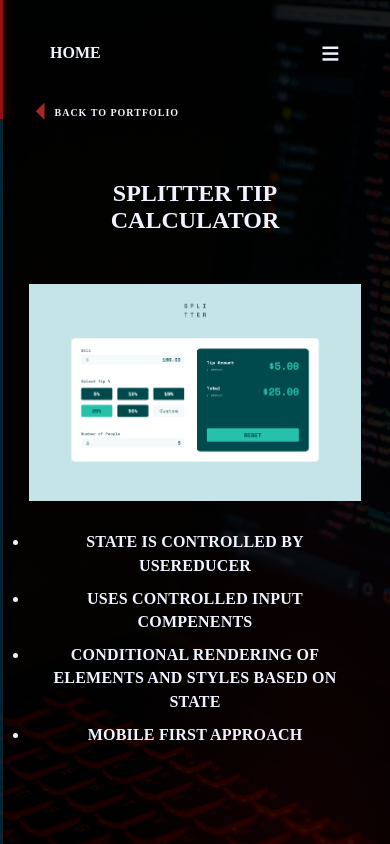
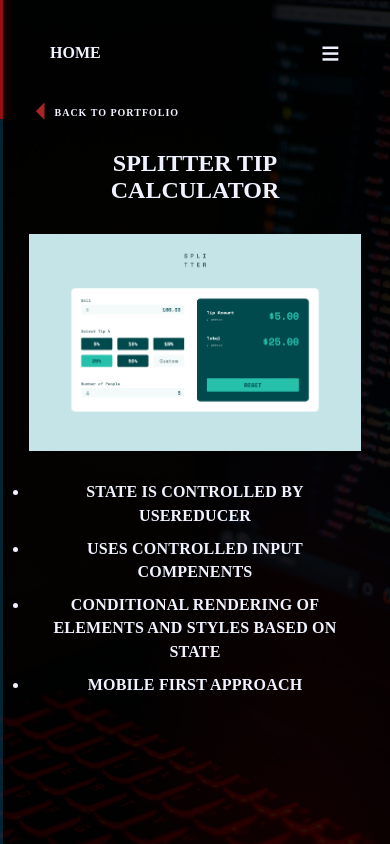
Before and after one commit to Auddity/Auddity_Portfolio_V2, a React (Create React App) app: page /portfolio/1 in a window 390 px wide. Built offline with nearby package versions, Linux system fonts and the light colour scheme; a web font is replaced by a local one.

Commit message:
mobile padding sizes

```diff
--- a/src/data/portfolioData.json
+++ b/src/data/portfolioData.json
@@ -67,7 +67,7 @@
       "id": 6,
       "title": "Countdown Timer App",
       "built_with": "Vanilla JavaScript, CSS, HTML",
-      "desc": "A small app that counts down an inputed time, then sends a notification to the users system when time is up",
+      "desc": "A timer app then sends a notification to the users system when time is up",
       "features": [
         "Utilizes the notifications API to alert the user on their system when time has expired",
         "Uses 'beforeunload' listener to notify they may loose the current running timer if they refresh or leave the page",
--- a/src/scss/_About.scss
+++ b/src/scss/_About.scss
@@ -32,6 +32,7 @@
   &-info-container {
     @include mx.flexCenter;
     max-width: 90rem;
+    padding-block-start: 3rem;
     @include mx.mq(768px) {
       padding-block: 3rem 0;
       width: 80%;
@@ -45,7 +46,7 @@
     }
 
     p {
-      padding-inline: 7rem;
+      padding-inline: 3rem;
       line-height: 2;
     }
   }
--- a/src/scss/_Portfolio.scss
+++ b/src/scss/_Portfolio.scss
@@ -33,11 +33,15 @@
       width: 100%;
       height: 100%;
 
+      // *** Use below if Odd Number of Projects ***
+
       // &:last-child {
       //   @include mx.mq(768px) {
       //     transform: translateX(50%);
       //   }
       // }
+
+      // *** Use above if Odd Number of Projects ***
 
       &:hover {
         .overlay-content {
@@ -68,7 +72,11 @@
 
           p {
             align-self: center;
-            line-height: 2;
+            line-height: 1.5;
+
+            @include mx.mqh(361px) {
+              line-height: 2;
+            }
           }
         }
 
@@ -93,8 +101,12 @@
           height: 7rem;
           background-color: v.$transparentBg;
           letter-spacing: .15rem;
-          line-height: 1.4;
+          line-height: 1.2;
           padding-block: 1rem;
+
+          @include mx.mqh(361px) {
+            line-height: 1.4;
+          }
 
           p:first-child {
             text-decoration: underline;
--- a/src/scss/_PortfolioItem.scss
+++ b/src/scss/_PortfolioItem.scss
@@ -37,9 +37,10 @@
     margin-inline: auto;
 
     h1 {
-      padding-block: 10rem 5rem;
+      padding-block: 7rem 3rem;
       @include mx.mq(768px) {
-        padding-block: 5rem;
+        font-size: 2.8rem;
+        padding-block: 5rem 3rem;
       }
     }
 
@@ -90,9 +91,9 @@
       }
     }
 
-
     &-features {
       margin-block-start: 2rem;
+      height: auto;
 
       li {
         padding-block: .5rem;
--- a/src/scss/_mixins.scss
+++ b/src/scss/_mixins.scss
@@ -30,7 +30,7 @@
 }
 
 @mixin mqh($size) {
-  @media screen and (min-width: $size) {
+  @media screen and (min-height: $size) {
     @content;
   }
 }
```
